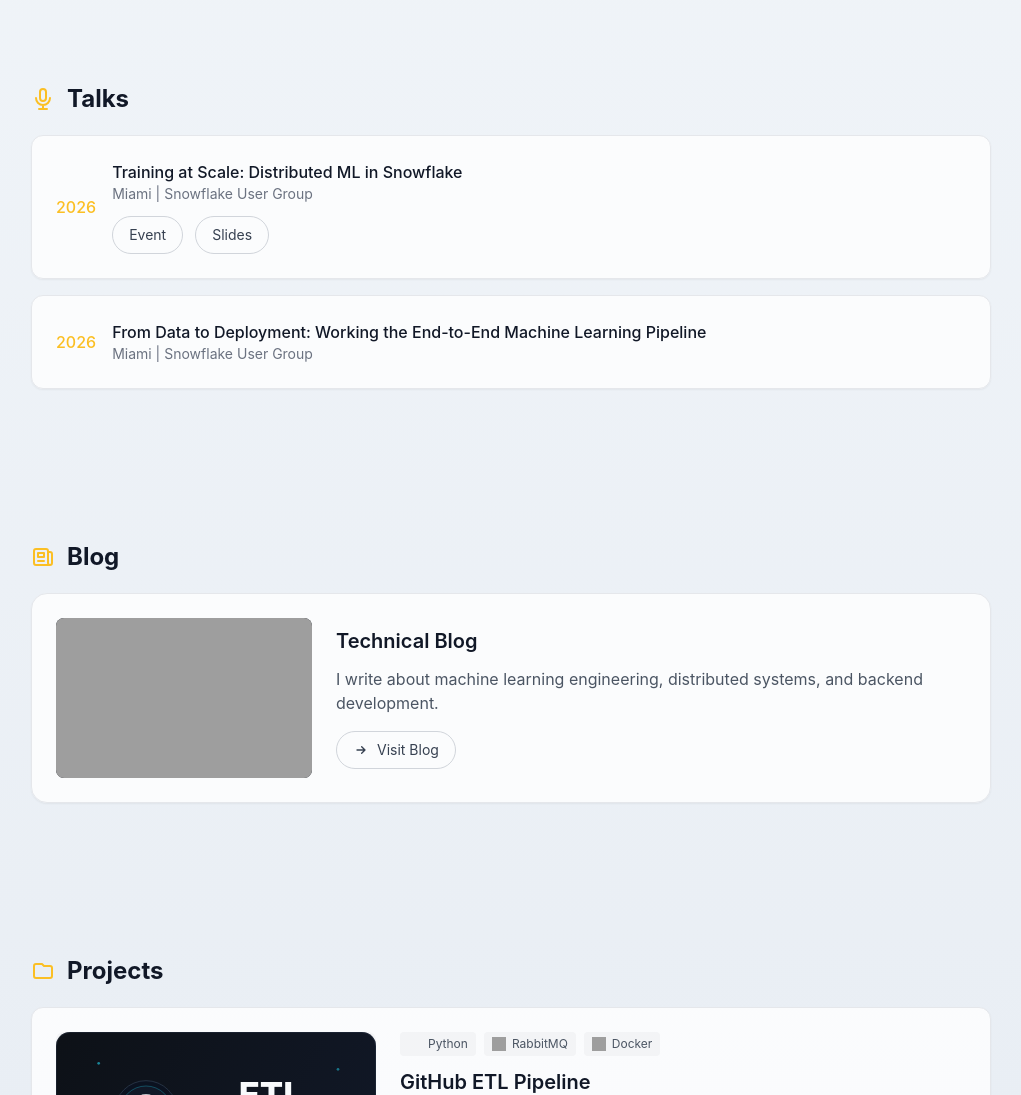
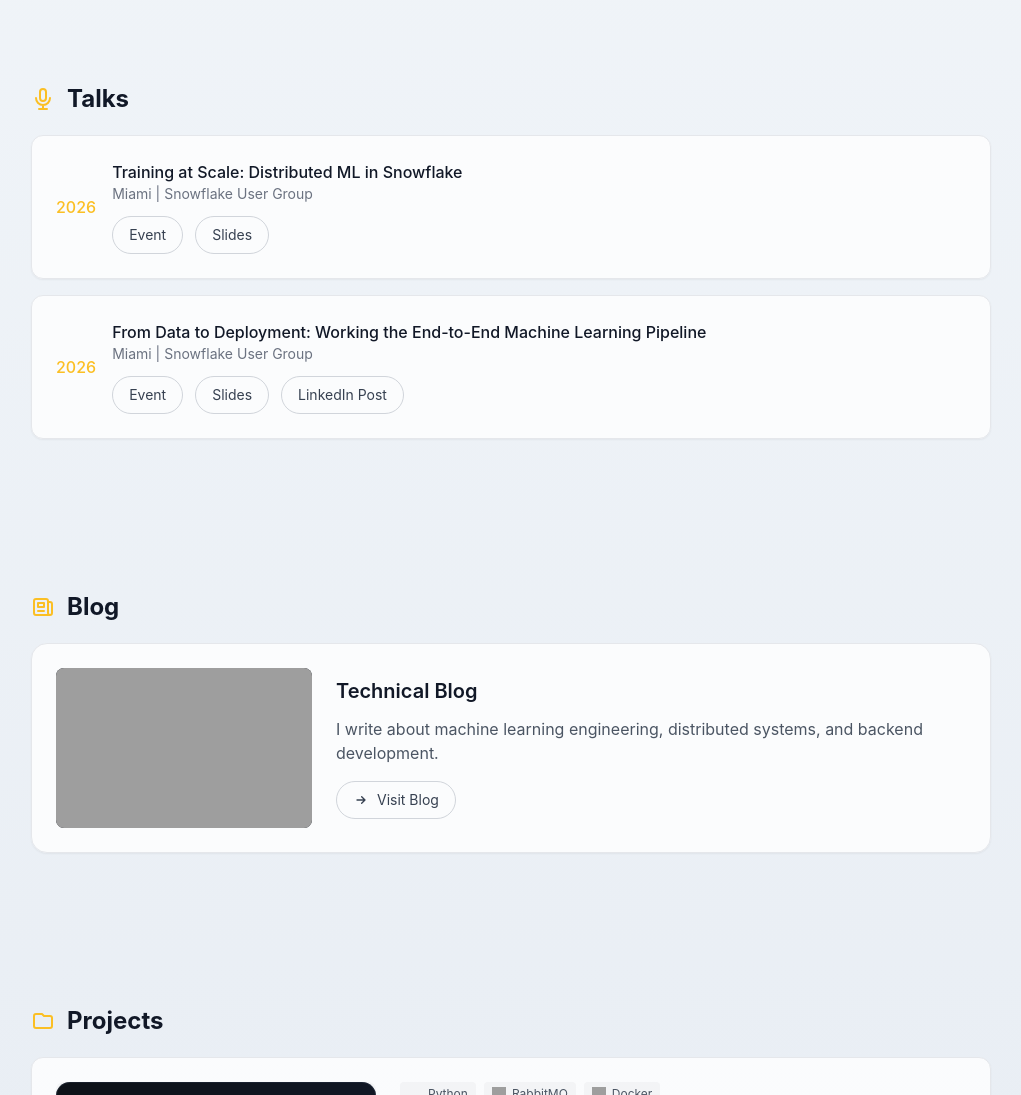
Before and after one commit to LuisJG8/personal_website, a website built with Vite: page index.html in a window 1280 px wide. Shown: the part 1524-2619 px from the top of the page, without its empty margins (129-1150 px from the left). Built offline with nearby package versions, Linux system fonts and the light colour scheme; grey boxes are pictures that could not be loaded.

Commit message:
[codex] update talks section and blog links (#8)
* add talk slides and refresh blog links

* address talk card and blog link review notes

* add action buttons to second 2026 talk

---------

Co-authored-by: Luis Gonzalez <luisgonzalez@Mac.lan>

```diff
--- a/index.html
+++ b/index.html
@@ -304,15 +304,26 @@
           </div>
         </article>
 
-        <a href="https://www.linkedin.com/feed/update/urn:li:activity:7409734941015502848/" target="_blank" rel="noopener noreferrer" class="card talk-card flex flex-col md:flex-row md:items-center gap-4">
+        <article class="card flex flex-col md:flex-row md:items-center gap-4">
           <div class="flex-shrink-0 text-center md:text-left">
             <p class="text-accent-yellow font-medium">2026</p>
           </div>
           <div class="flex-1">
             <h3 class="text-white font-medium">From Data to Deployment: Working the End-to-End Machine Learning Pipeline</h3>
             <p class="text-sm text-gray-500">Miami | Snowflake User Group</p>
+            <div class="mt-3 flex flex-wrap gap-3">
+              <a href="https://usergroups.snowflake.com/events/details/snowflake-miami-presents-join-us-for-the-next-miami-snowflake-user-group-meetup/" target="_blank" rel="noopener noreferrer" class="btn-primary">
+                Event
+              </a>
+              <a href="https://docs.google.com/presentation/d/1gDbC0ZeYGkIUWDr5tRViuPn9KDLc_uvUs8Edoc2moh0/edit?usp=sharing" target="_blank" rel="noopener noreferrer" class="btn-primary">
+                Slides
+              </a>
+              <a href="https://www.linkedin.com/feed/update/urn:li:activity:7409734941015502848/" target="_blank" rel="noopener noreferrer" class="btn-primary">
+                LinkedIn Post
+              </a>
+            </div>
           </div>
-        </a>
+        </article>
       </div>
     </section>
 
```
